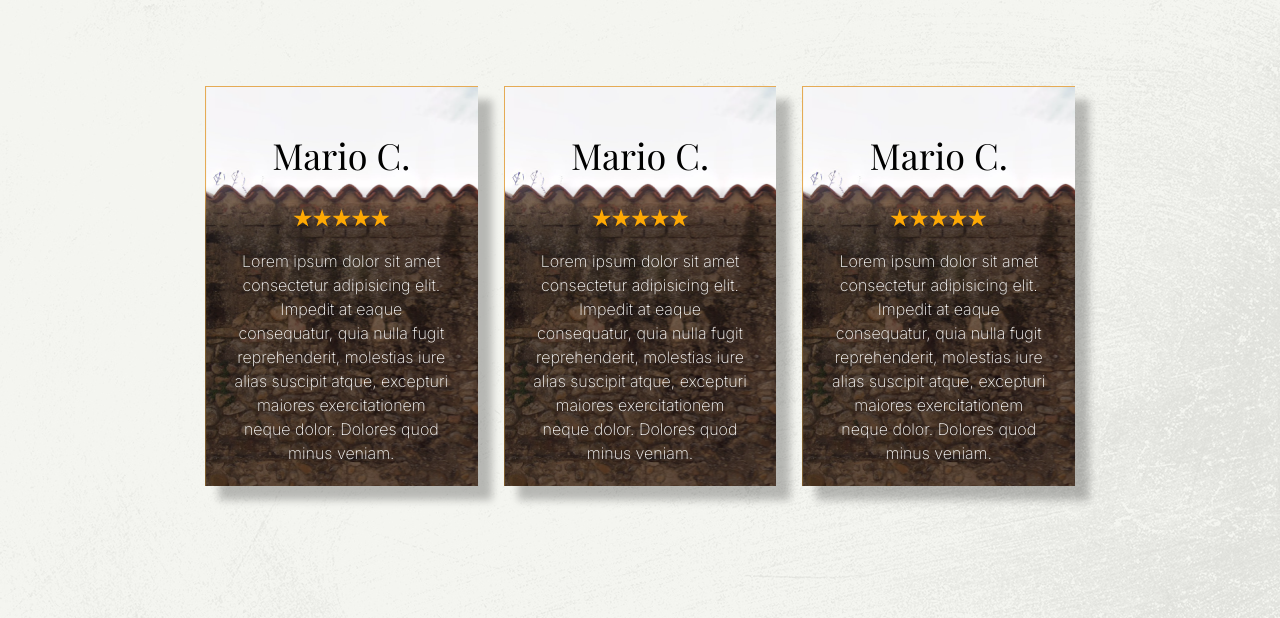
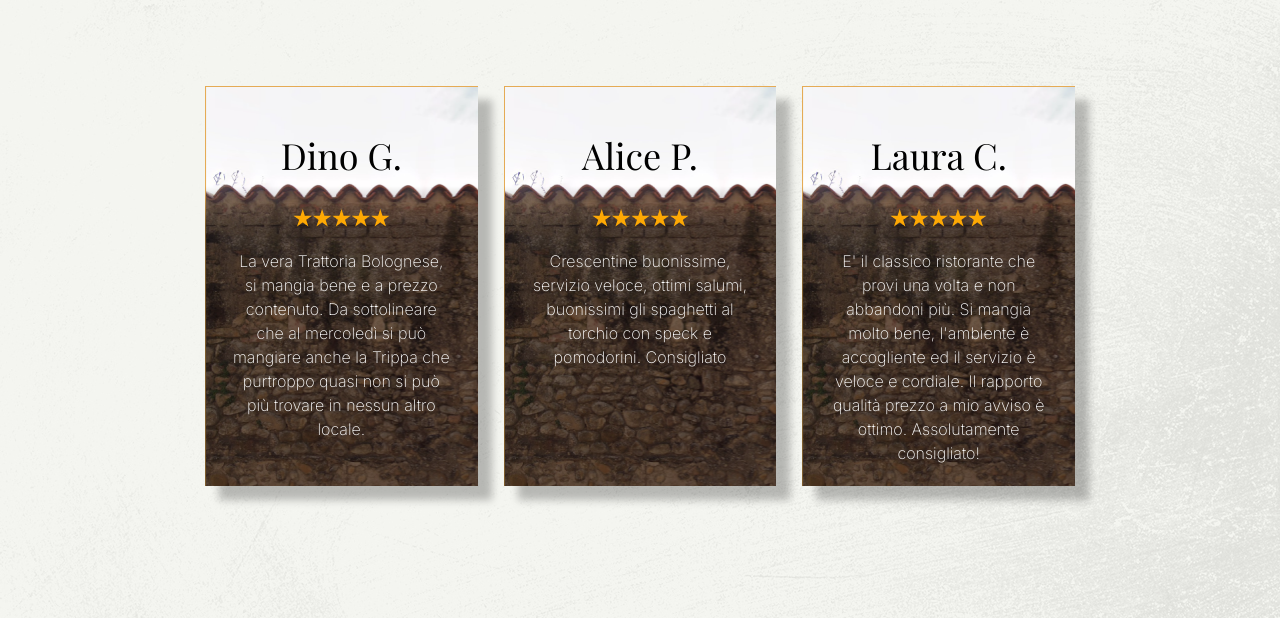
Before and after one commit to Nyc27/trattorialamura, a plain HTML site: page home.html in a window 1280 px wide. Shown: the part 2980-3598 px from the top of the page. Drawn offline with nearby package versions, Linux system fonts and the light colour scheme; a web font is replaced by a local one.

Commit message:
home.html

```diff
--- a/home.html
+++ b/home.html
@@ -185,9 +185,9 @@
 
             <div class="card-review card-review-a">
 
-                <h3>Mario C.</h3>
+                <h3>Dino G.</h3>
                 <img src="IMG/stelle-review.png" alt="" class="stelle">
-                <p class="review">Lorem ipsum dolor sit amet consectetur adipisicing elit. Impedit at eaque consequatur, quia nulla fugit reprehenderit, molestias iure alias suscipit atque, excepturi maiores exercitationem neque dolor. Dolores quod minus veniam.</p>
+                <p class="review">La vera Trattoria Bolognese, si mangia bene e a prezzo contenuto. Da sottolineare che al mercoledì si può mangiare anche la Trippa che purtroppo quasi non si può  più trovare in nessun altro locale.</p>
 
             </div>
 
@@ -196,9 +196,9 @@
 
             <div class="card-review card-review-a">
 
-                <h3>Mario C.</h3>
+                <h3>Alice P.</h3>
                 <img src="IMG/stelle-review.png" alt="" class="stelle">
-                <p class="review">Lorem ipsum dolor sit amet consectetur adipisicing elit. Impedit at eaque consequatur, quia nulla fugit reprehenderit, molestias iure alias suscipit atque, excepturi maiores exercitationem neque dolor. Dolores quod minus veniam.</p>
+                <p class="review">Crescentine buonissime, servizio veloce, ottimi salumi, buonissimi gli spaghetti al torchio con speck e pomodorini. Consigliato</p>
 
             </div>
 
@@ -207,9 +207,9 @@
 
             <div class="card-review card-review-a">
 
-                <h3>Mario C.</h3>
+                <h3>Laura C.</h3>
                 <img src="IMG/stelle-review.png" alt="" class="stelle">
-                <p class="review">Lorem ipsum dolor sit amet consectetur adipisicing elit. Impedit at eaque consequatur, quia nulla fugit reprehenderit, molestias iure alias suscipit atque, excepturi maiores exercitationem neque dolor. Dolores quod minus veniam.</p>
+                <p class="review">E' il classico ristorante che provi una volta e non abbandoni più. Si mangia molto bene, l'ambiente è accogliente ed il servizio è veloce e cordiale. Il rapporto qualità prezzo a mio avviso è ottimo. Assolutamente consigliato!</p>
 
             </div>
 
@@ -293,7 +293,6 @@
     </main>
     <footer>
         <a href="tel:0516251024">Tel: 051 625 1024</a>
-        <p>Email: ...@....com</p>
         <p>Via Galletta, 9, 40068 San Lazzaro di Savena BO</p>
         <p class="copyright">&copy; 2024 La Mura. Tutti i diritti riservati. Design By Nicolò Rava.</p>
     </footer>
```
